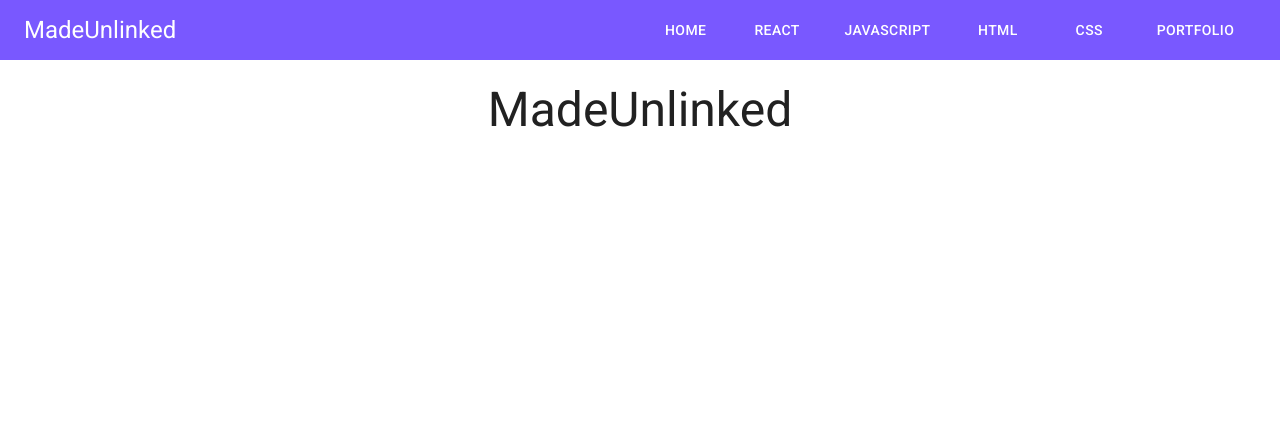
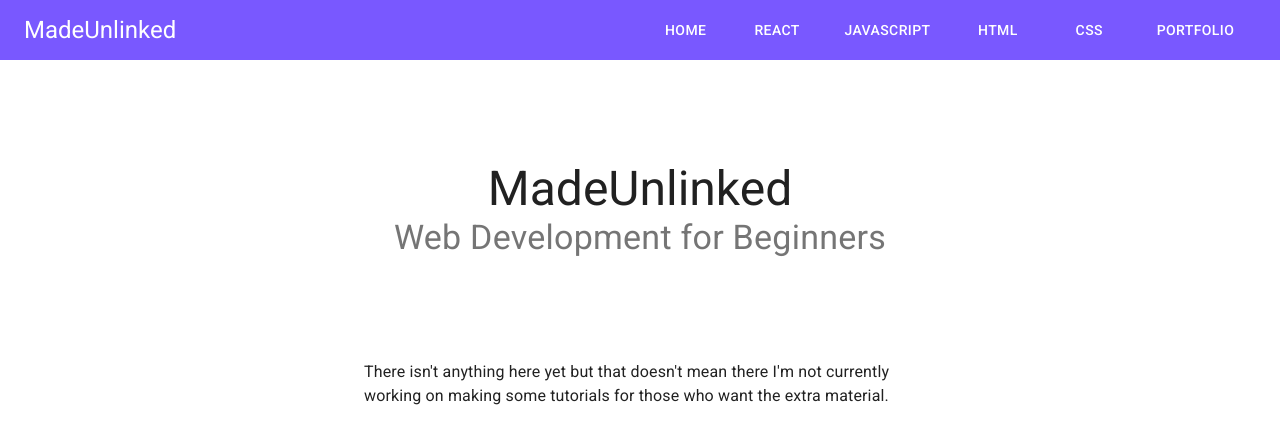
Before and after one commit to benzend/react-portfolio, a React (Create React App) app: page /blog in a window 1280 px wide. Shown: the top 444 px of the page. Built offline with nearby package versions, Linux system fonts and the light colour scheme.

Commit message:
made small description + made things legit

```diff
--- a/src/pages/BlogMainNavigation.js
+++ b/src/pages/BlogMainNavigation.js
@@ -1,4 +1,4 @@
-import { Typography, makeStyles, Box } from "@material-ui/core";
+import { Typography, makeStyles, Box, Container } from "@material-ui/core";
 
 import { BlogNav } from "./blog-page/components/BlogNav";
 
@@ -7,9 +7,10 @@ const useStyles = makeStyles((theme) => ({
   title: {},
   header: {
     display: "flex",
+    flexDirection: "column",
     justifyContent: "center",
     alignItems: "center",
-    height: "100px",
+    height: "300px",
   },
 }));
 
@@ -22,7 +23,17 @@ export const BlogMainNavigation = () => {
         <Typography color="textPrimary" component="h1" variant="h3">
           MadeUnlinked
         </Typography>
+        <Typography color="textSecondary" component="h2" variant="h4">
+          Web Development for Beginners
+        </Typography>
       </Box>
+      <Container maxWidth="sm" component="main">
+        <Typography color="textPrimary" variant="body1">
+          There isn't anything here yet but that doesn't mean there I'm not
+          currently working on making some tutorials for those who want the
+          extra material.
+        </Typography>
+      </Container>
     </Box>
   );
 };
--- a/src/pages/blog-page/components/BlogNav.js
+++ b/src/pages/blog-page/components/BlogNav.js
@@ -7,7 +7,7 @@ import {
 } from "@material-ui/core";
 import { Link } from "react-router-dom";
 
-import { LinkMenu } from "./LinkMenu";
+import { LinkMenu } from "./blog-nav-components/LinkMenu";
 
 const useStyles = makeStyles((theme) => ({
   root: {
@@ -58,22 +58,22 @@ export const BlogNav = () => {
           <LinkMenu
             linkName="React"
             link={link}
-            menuItems={["Basics", "React Hooks", "JSX", "Basics"]}
+            menuItems={["Nothing here yet"]}
           />
           <LinkMenu
             linkName="JavaScript"
             link={link}
-            menuItems={["Basics", "const vs let", "Arrays", "Functions"]}
+            menuItems={["Nothing here yet"]}
           />
           <LinkMenu
             linkName="HTML"
             link={link}
-            menuItems={["Basics", "Head", "Semantics", "Input"]}
+            menuItems={["Nothing here yet"]}
           />
           <LinkMenu
             linkName="CSS"
             link={link}
-            menuItems={["Basics", "FlexBox", "FlexGrid"]}
+            menuItems={["Nothing here yet"]}
           />
           <Button>
             <Link to="/" className={link}>
```
Also changed, not shown: src/pages/blog-page/components/blog-nav-components/LinkMenu.js (renamed from src/pages/blog-page/components/LinkMenu.js).
